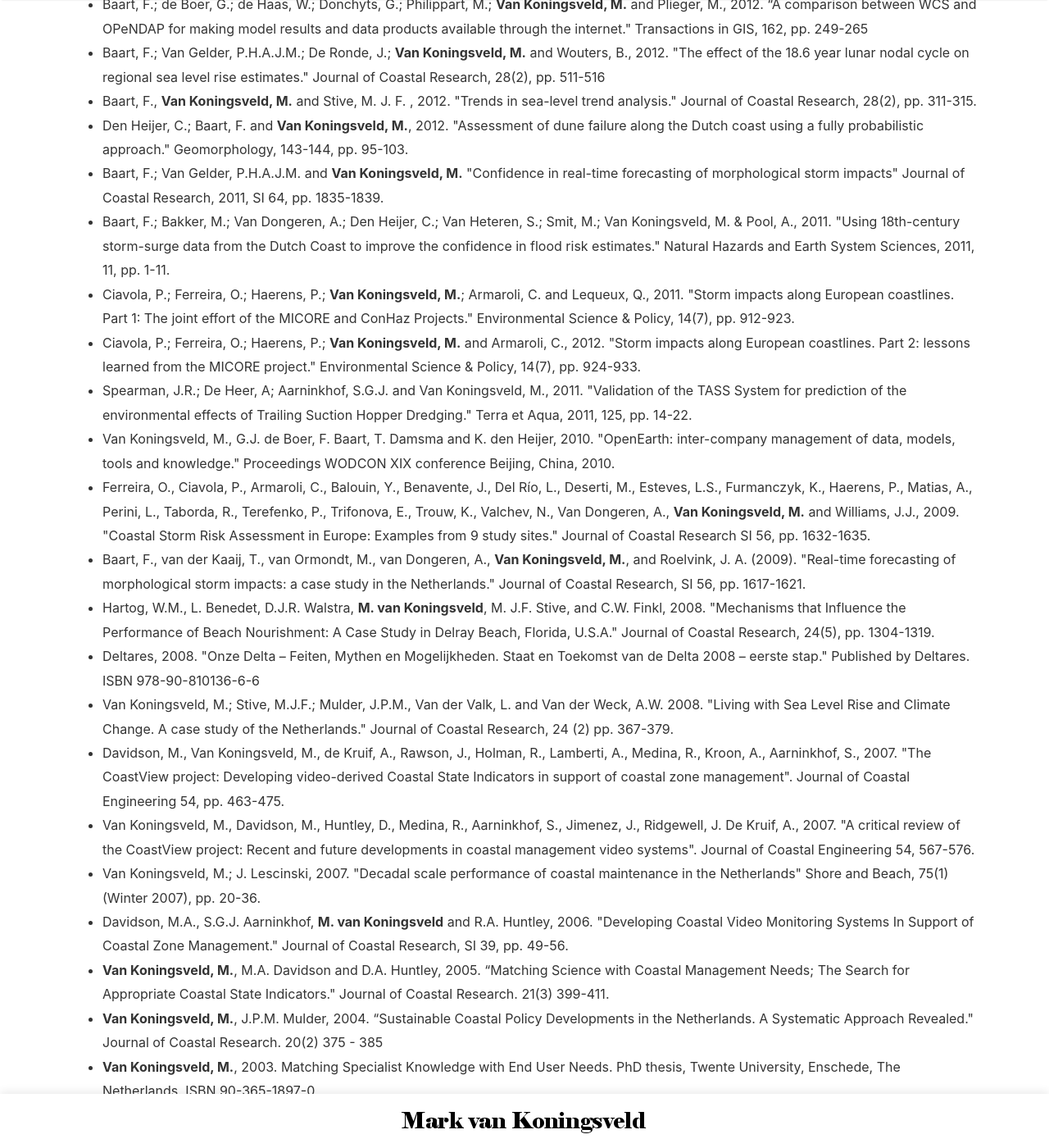
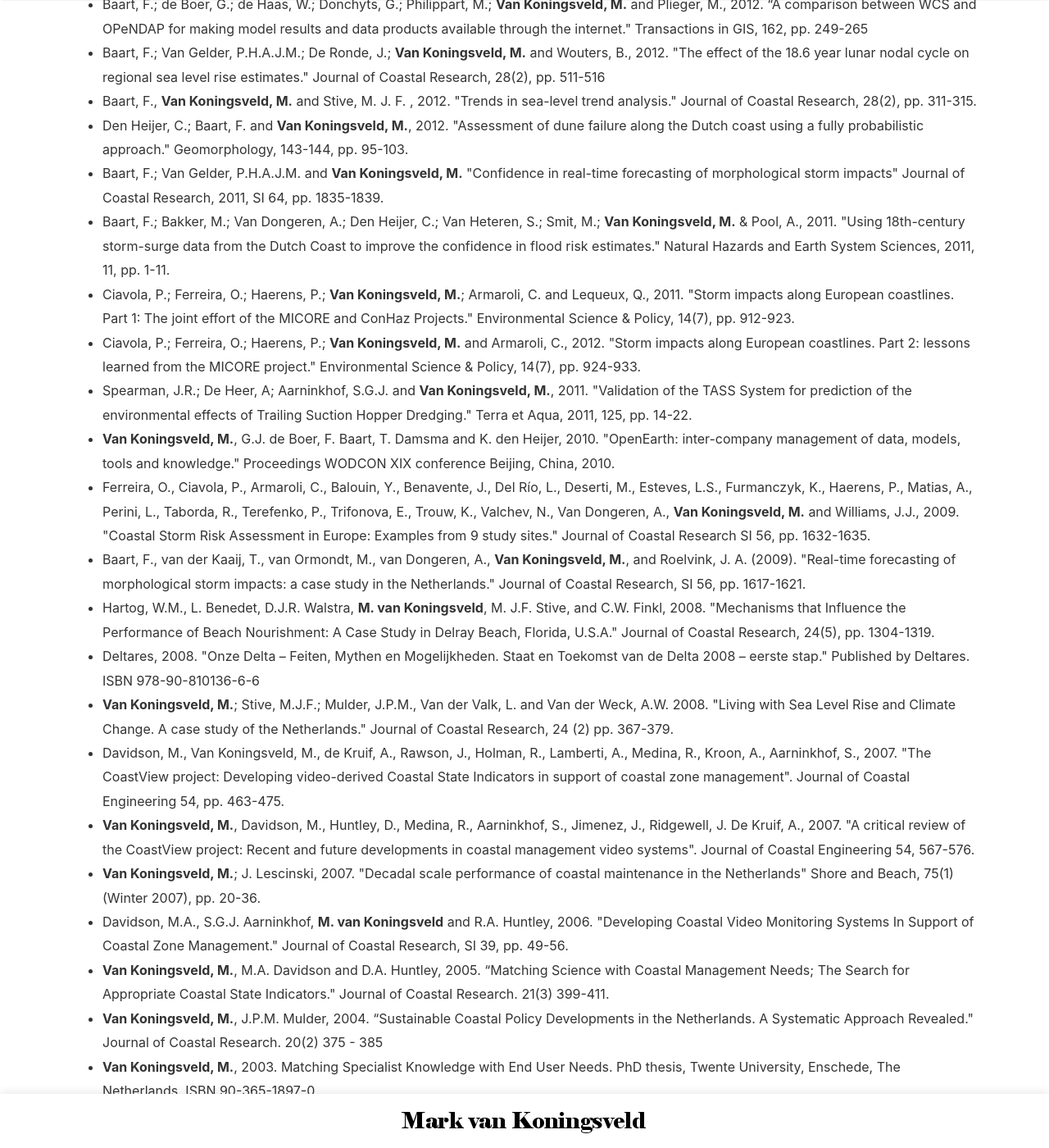
Before and after one commit to markvankoningsveld/markvankoningsveld.github.io, a Jekyll site: the page built from _pages/output.md, in a window 1280 px wide and 1400 px high, scrolled down 1549 px. Shown: the whole window at 82% size. Built offline with Jekyll 4.4.1, drawn with Linux system fonts in a browser that asks for light colours; nearby versions of some CDN libraries.

Commit message:
Added output

```diff
--- a/_pages/output.md
+++ b/_pages/output.md
@@ -33,19 +33,19 @@ permalink: /output
   <li>Baart, F., <b>Van Koningsveld, M.</b> and Stive, M. J. F. , 2012. "Trends in sea-level trend analysis." Journal of Coastal Research, 28(2), pp. 311-315.</li>
   <li>Den Heijer, C.; Baart, F. and <b>Van Koningsveld, M.</b>, 2012. "Assessment of dune failure along the Dutch coast using a fully probabilistic approach." Geomorphology, 143-144, pp. 95-103.</li>
   <li>Baart, F.; Van Gelder, P.H.A.J.M. and <b>Van Koningsveld, M.</b> "Confidence in real-time forecasting of morphological storm impacts" Journal of Coastal Research, 2011, SI 64, pp. 1835-1839.</li>
-  <li>Baart, F.; Bakker, M.; Van Dongeren, A.; Den Heijer, C.; Van Heteren, S.; Smit, M.; Van Koningsveld, M. & Pool, A., 2011. "Using 18th-century storm-surge data from the Dutch Coast to improve the confidence in flood risk estimates." Natural Hazards and Earth System Sciences, 2011, 11, pp. 1-11.</li>
+  <li>Baart, F.; Bakker, M.; Van Dongeren, A.; Den Heijer, C.; Van Heteren, S.; Smit, M.; <b>Van Koningsveld, M.</b> & Pool, A., 2011. "Using 18th-century storm-surge data from the Dutch Coast to improve the confidence in flood risk estimates." Natural Hazards and Earth System Sciences, 2011, 11, pp. 1-11.</li>
   <li>Ciavola, P.; Ferreira, O.; Haerens, P.; <b>Van Koningsveld, M.</b>; Armaroli, C. and Lequeux, Q., 2011. "Storm impacts along European coastlines. Part 1: The joint effort of the MICORE and ConHaz Projects." Environmental Science & Policy, 14(7), pp. 912-923.</li>
   <li>Ciavola, P.; Ferreira, O.; Haerens, P.; <b>Van Koningsveld, M.</b> and Armaroli, C., 2012. "Storm impacts along European coastlines. Part 2: lessons learned from the MICORE project." Environmental Science & Policy, 14(7), pp. 924-933.</li>
-  <li>Spearman, J.R.; De Heer, A; Aarninkhof, S.G.J. and Van Koningsveld, M., 2011. "Validation of the TASS System for prediction of the environmental effects of Trailing Suction Hopper Dredging." Terra et Aqua, 2011, 125, pp. 14-22.</li>
-  <li>Van Koningsveld, M., G.J. de Boer, F. Baart, T. Damsma and K. den Heijer, 2010. "OpenEarth: inter-company management of data, models, tools and knowledge." Proceedings WODCON XIX conference Beijing, China, 2010.</li>
+  <li>Spearman, J.R.; De Heer, A; Aarninkhof, S.G.J. and <b>Van Koningsveld, M.</b>, 2011. "Validation of the TASS System for prediction of the environmental effects of Trailing Suction Hopper Dredging." Terra et Aqua, 2011, 125, pp. 14-22.</li>
+  <li><b>Van Koningsveld, M.</b>, G.J. de Boer, F. Baart, T. Damsma and K. den Heijer, 2010. "OpenEarth: inter-company management of data, models, tools and knowledge." Proceedings WODCON XIX conference Beijing, China, 2010.</li>
   <li>Ferreira, O., Ciavola, P., Armaroli, C., Balouin, Y., Benavente, J., Del Río, L., Deserti, M., Esteves, L.S., Furmanczyk, K., Haerens, P., Matias, A., Perini, L., Taborda, R., Terefenko, P., Trifonova, E., Trouw, K., Valchev, N., Van Dongeren, A., <b>Van Koningsveld, M.</b> and Williams, J.J., 2009. "Coastal Storm Risk Assessment in Europe: Examples from 9 study sites." Journal of Coastal Research SI 56, pp. 1632-1635.</li>
   <li>Baart, F., van der Kaaij, T., van Ormondt, M., van Dongeren, A., <b>Van Koningsveld, M.</b>, and Roelvink, J. A. (2009). "Real-time forecasting of morphological storm impacts: a case study in the Netherlands." Journal of Coastal Research, SI 56, pp. 1617-1621.</li>
   <li>Hartog, W.M., L. Benedet, D.J.R. Walstra, <b>M. van Koningsveld</b>, M. J.F. Stive, and C.W. Finkl, 2008. "Mechanisms that Influence the Performance of Beach Nourishment: A Case Study in Delray Beach, Florida, U.S.A." Journal of Coastal Research, 24(5), pp. 1304-1319.</li>
   <li>Deltares, 2008. "Onze Delta – Feiten, Mythen en Mogelijkheden. Staat en Toekomst van de Delta 2008 – eerste stap." Published by Deltares. ISBN 978-90-810136-6-6</li>
-  <li>Van Koningsveld, M.; Stive, M.J.F.; Mulder, J.P.M., Van der Valk, L. and Van der Weck, A.W. 2008. "Living with Sea Level Rise and Climate Change. A case study of the Netherlands." Journal of Coastal Research, 24 (2) pp. 367-379.</li>
+  <li><b>Van Koningsveld, M.</b>; Stive, M.J.F.; Mulder, J.P.M., Van der Valk, L. and Van der Weck, A.W. 2008. "Living with Sea Level Rise and Climate Change. A case study of the Netherlands." Journal of Coastal Research, 24 (2) pp. 367-379.</li>
   <li>Davidson, M., Van Koningsveld, M., de Kruif, A., Rawson, J., Holman, R., Lamberti, A., Medina, R., Kroon, A., Aarninkhof, S., 2007. "The CoastView project: Developing video-derived Coastal State Indicators in support of coastal zone management". Journal of Coastal Engineering 54, pp. 463-475.</li>
-  <li>Van Koningsveld, M., Davidson, M., Huntley, D., Medina, R., Aarninkhof, S., Jimenez, J., Ridgewell, J. De Kruif, A., 2007. "A critical review of the CoastView project: Recent and future developments in coastal management video systems". Journal of Coastal Engineering 54, 567-576.</li>
-  <li>Van Koningsveld, M.; J. Lescinski, 2007. "Decadal scale performance of coastal maintenance in the Netherlands" Shore and Beach, 75(1) (Winter 2007), pp. 20-36.</li>
+  <li><b>Van Koningsveld, M.</b>, Davidson, M., Huntley, D., Medina, R., Aarninkhof, S., Jimenez, J., Ridgewell, J. De Kruif, A., 2007. "A critical review of the CoastView project: Recent and future developments in coastal management video systems". Journal of Coastal Engineering 54, 567-576.</li>
+  <li><b>Van Koningsveld, M.</b>; J. Lescinski, 2007. "Decadal scale performance of coastal maintenance in the Netherlands" Shore and Beach, 75(1) (Winter 2007), pp. 20-36.</li>
   <li>Davidson, M.A., S.G.J. Aarninkhof, <b>M. van Koningsveld</b> and R.A. Huntley, 2006. "Developing Coastal Video Monitoring Systems In Support of Coastal Zone Management." Journal of Coastal Research, SI 39, pp. 49-56.</li>
   <li><b>Van Koningsveld, M.</b>, M.A. Davidson and D.A. Huntley, 2005. “Matching Science with Coastal Management Needs; The Search for Appropriate Coastal State Indicators." Journal of Coastal Research. 21(3) 399-411.</li>
   <li><b>Van Koningsveld, M.</b>, J.P.M. Mulder, 2004. “Sustainable Coastal Policy Developments in the Netherlands. A Systematic Approach Revealed." Journal of Coastal Research. 20(2) 375 - 385</li>
```
